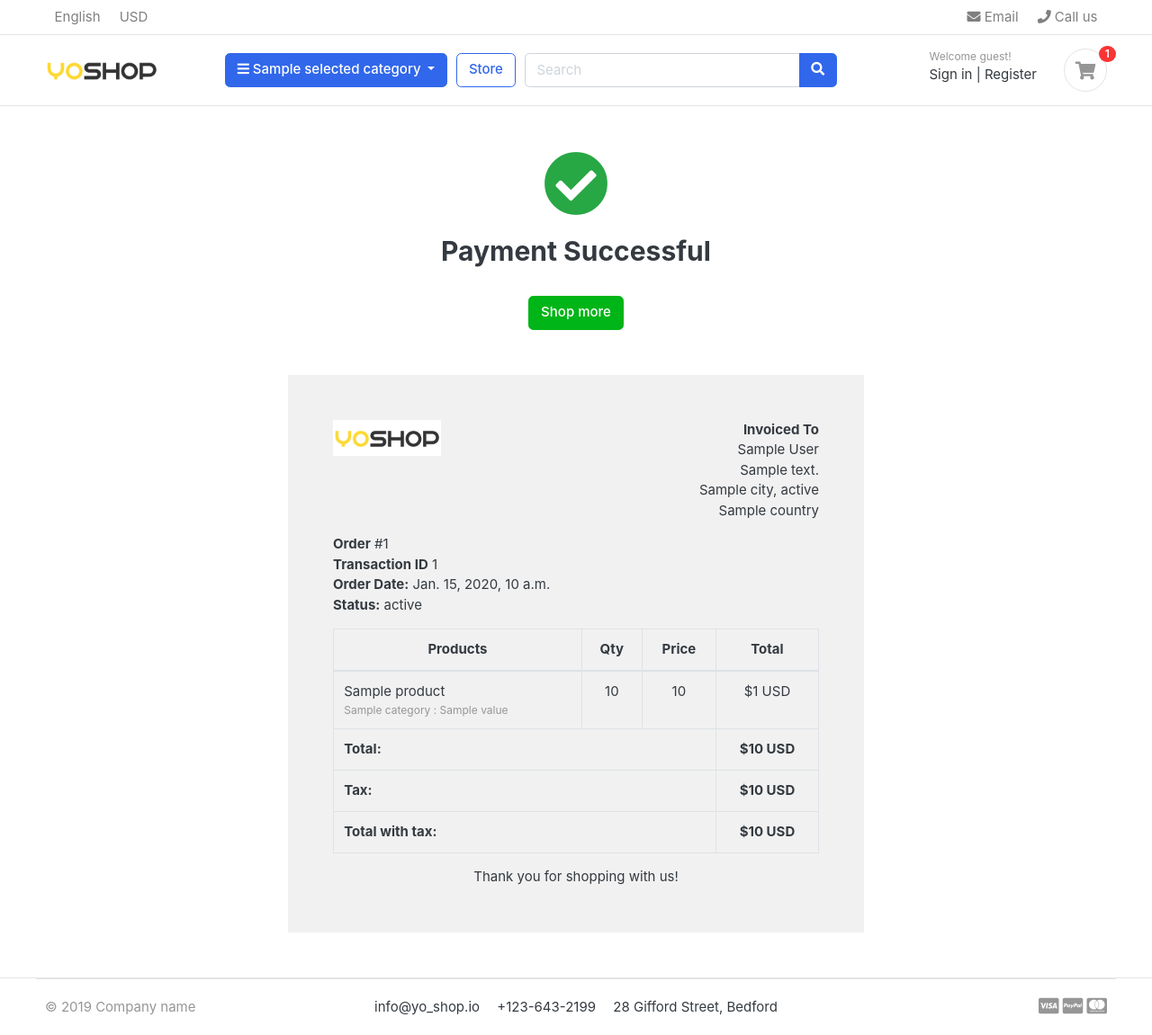
After one commit to oybek703/yo_shop, a Django app: template templates/orders/order_complete.html in a window 1280 px wide. The commit adds this page. Shown: the whole page at 90% size. Run offline with Django 3.2, Linux system fonts and the light colour scheme; the template is opened without the code that fills it: most values are stand-ins (such as "Sample title", 1, 10 or a date in 2020); some libraries are stand-ins or nearby versions; some web fonts are replaced.

Commit message:
order and pay functionality finished

```diff
--- a/carts/views.py
+++ b/carts/views.py
@@ -132,7 +132,7 @@ def cart_page(request, total=0, quantity=0, cart_items=None):
         for cart_item in cart_items:
             total += (cart_item.product.price * cart_item.quantity)
             quantity += cart_item.quantity
-        tax = 0.02 * total
+        tax = round(0.02 * total, 2)
         total_with_tax = total + tax
     except Cart.DoesNotExist or CartItem.DoesNotExist:
         pass
--- a/orders/models.py
+++ b/orders/models.py
@@ -4,6 +4,7 @@ from store.models import Product, Variation
 
 
 class Payment(models.Model):
+    payment_id = models.CharField(max_length=128)
     user = models.ForeignKey(Account, on_delete=models.CASCADE)
     payment_method = models.CharField(max_length=256)
     paid_amount = models.CharField(max_length=128)
@@ -11,7 +12,7 @@ class Payment(models.Model):
     created_at = models.DateTimeField(auto_now_add=True)
 
     def __str__(self):
-        return self.id
+        return str(self.id)
 
 
 class Order(models.Model):
@@ -64,5 +65,8 @@ class OrderProduct(models.Model):
     created_at = models.DateTimeField(auto_now_add=True)
     updated_at = models.DateTimeField(auto_now=True)
 
+    def total_cost(self):
+        return round(self.product_price * self.product_quantity, 2)
+
     def __str__(self):
         return self.product.name
--- a/orders/urls.py
+++ b/orders/urls.py
@@ -3,5 +3,6 @@ from . import views
 
 urlpatterns = [
     path('place_order', views.place_order, name='place_order'),
-    path('payments', views.payments, name='payments')
+    path('payments', views.payments, name='payments'),
+    path('order_complete/', views.order_complete, name='order_complete')
 ]
--- a/templates/includes/_footer.html
+++ b/templates/includes/_footer.html
@@ -7,9 +7,9 @@
                     <p class="text-muted"> &copy 2019 Company name </p>
                 </div>
                 <div class="col-md-8 text-md-center">
-                    <span  class="px-2">info@pixsellz.io</span>
-                    <span  class="px-2">+879-332-9375</span>
-                    <span  class="px-2">Street name 123, Avanue abc</span>
+                    <span  class="px-2">info@yo_shop.io</span>
+                    <span  class="px-2">+123-643-2199</span>
+                    <span  class="px-2">28 Gifford Street, Bedford</span>
                 </div>
                 <div class="col-md-2 text-md-right text-muted">
                     <i class="fab fa-lg fa-cc-visa"></i>
--- /dev/null
+++ b/templates/orders/order_complete.html
@@ -0,0 +1,124 @@
+{% extends 'base.html' %}
+{% load static %}
+
+{% block content %}
+
+
+    <div class="container" style="margin-top: 50px;">
+        <div class="text-center">
+            <i class="fas fa-check-circle" style="font-size: 72px;margin-bottom: 20px;color: #28A745;"></i>
+        </div>
+        <h2 class="text-center">Payment Successful</h2>
+        <br>
+        <div class="text-center">
+            <a href="{% url 'store' %}" class="btn btn-success">Shop more</a>
+        </div>
+    </div>
+
+    <div class="container"
+         style="margin: 0 auto;width: 50%;padding: 50px;background: #f1f1f1;margin-top: 50px;margin-bottom: 50px;">
+        <div class="row invoice row-printable">
+            <div class="col-md-12">
+                <!-- col-lg-12 start here -->
+                <div class="panel panel-default plain" id="dash_0">
+                    <!-- Start .panel -->
+                    <div class="panel-body p30">
+                        <div class="row">
+                            <!-- Start .row -->
+                            <div class="col-lg-6">
+                                <!-- col-lg-6 start here -->
+                                <div class="invoice-logo"><img src="{% static '/images/logo.png' %}" alt="Invoice logo"
+                                                               style="max-height: 40px;"></div>
+                            </div>
+                            <!-- col-lg-6 end here -->
+                            <div class="col-lg-6">
+                                <!-- col-lg-6 start here -->
+                                <div class="invoice-from">
+                                    <ul class="list-unstyled text-right">
+                                        <li><strong>Invoiced To</strong></li>
+                                        <li>{{ order.full_name }}</li>
+                                        <li>{{ order.full_address }}</li>
+                                        <li>{{ order.city }}, {{ order.state }}</li>
+                                        <li>{{ order.country }}</li>
+                                    </ul>
+                                </div>
+                            </div>
+                            <!-- col-lg-6 end here -->
+                            <div class="col-lg-12">
+                                <!-- col-lg-12 start here -->
+                                <div class="invoice-details mt25">
+                                    <div class="well">
+                                        <ul class="list-unstyled mb0">
+                                            <li><strong>Order</strong> #{{ order.order_number }}</li>
+                                            <li><strong>Transaction ID</strong> {{ transaction_id }}</li>
+                                            <li><strong>Order Date:</strong> {{ order.created_at }}</li>
+                                            <li><strong>Status:</strong> {{ payment.status }}</li>
+                                        </ul>
+                                    </div>
+                                </div>
+
+                                <div class="invoice-items">
+                                    <div class="table-responsive" style="overflow: hidden; outline: none;" tabindex="0">
+                                        <table class="table table-bordered">
+                                            <thead>
+                                            <tr>
+                                                <th class="per70 text-center">Products</th>
+                                                <th class="per5 text-center">Qty</th>
+                                                <th class="per5 text-center">Price</th>
+                                                <th class="per25 text-center">Total</th>
+                                            </tr>
+                                            </thead>
+                                            <tbody>
+                                            {% for item in ordered_products %}
+                                                <tr>
+                                                    <td>{{ item.product.name }}
+                                                        <p class="text-muted small">
+                                                            {% if item.variations.all %}
+                                                                {% for i in item.variations.all %}
+                                                                    {{ i.category|capfirst }} :
+                                                                    {{ i.value|capfirst }} <br>
+                                                                {% endfor %}
+                                                            {% endif %}
+                                                        </p>
+                                                    </td>
+                                                    <td class="text-center">{{ item.product_quantity }}</td>
+                                                    <td class="text-center">{{ item.product.price }}</td>
+                                                    <td class="text-center">${{ item.total_cost }} USD</td>
+                                                </tr>
+                                            {% endfor %}
+                                            </tbody>
+                                            <tfoot>
+                                            <tr>
+                                                <th colspan="3" class="text-left">Total:</th>
+                                                <th class="text-center">${{ total }} USD</th>
+                                            </tr>
+                                            <tr>
+                                                <th colspan="3" class="text-left">Tax:</th>
+                                                <th class="text-center">${{ tax }} USD</th>
+                                            </tr>
+
+                                            <tr>
+                                                <th colspan="3" class="text-left">Total with tax:</th>
+                                                <th class="text-center">${{ order.total }} USD</th>
+                                            </tr>
+                                            </tfoot>
+                                        </table>
+                                    </div>
+                                </div>
+                                <div class="invoice-footer mt25">
+                                    <p class="text-center">Thank you for shopping with us!</p>
+                                </div>
+                            </div>
+                            <!-- col-lg-12 end here -->
+                        </div>
+                        <!-- End .row -->
+                    </div>
+                </div>
+                <!-- End .panel -->
+            </div>
+            <!-- col-lg-12 end here -->
+        </div>
+    </div>
+
+
+{% endblock %}
--- /dev/null
+++ b/templates/orders/payment_success.html
@@ -0,0 +1,5 @@
+{% autoescape off %}
+    Hi, {{ user.first_name }}.
+    {{ 'Your payment successfully completed.'|title }}
+    Order Number: {{ order.order_number }}
+{% endautoescape %}
```
Also changed, not shown: orders/admin.py (+18 -1 lines), orders/views.py (+82 -6 lines), templates/orders/place_order.html (+4 -3 lines), orders/migrations/0003_payment_payment_id.py (added), orders/migrations/0004_alter_payment_payment_id.py (added).
